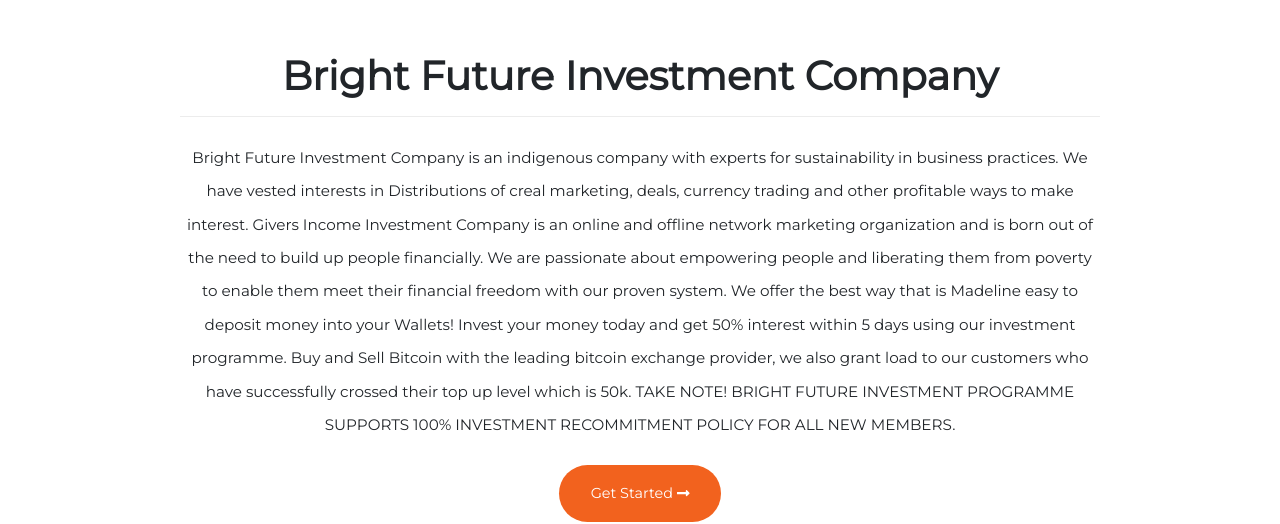
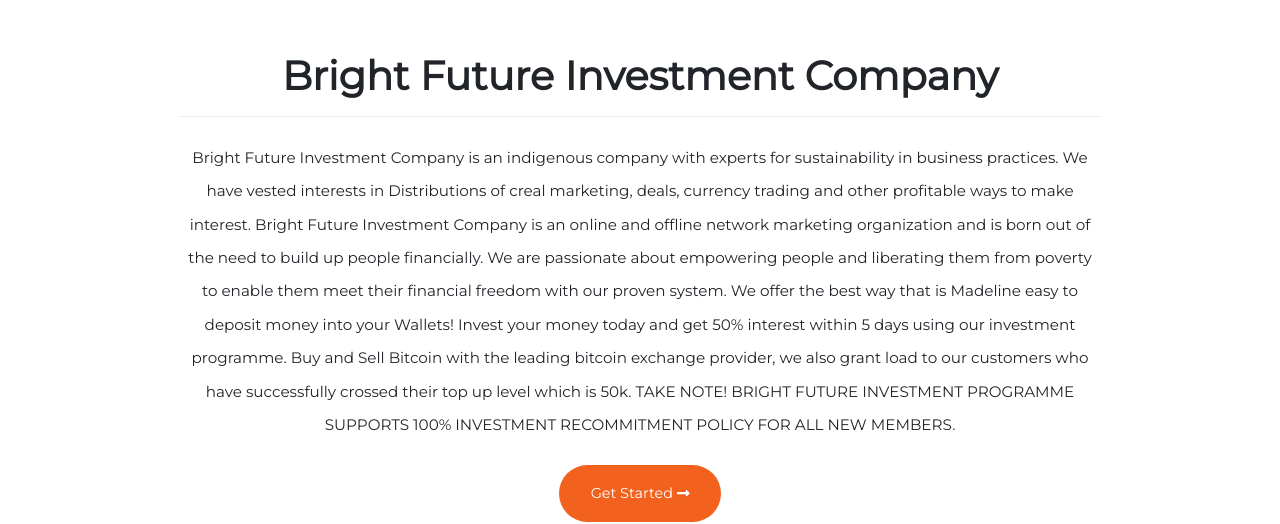
Before and after one commit to Achilles45/giversincome, a Vue app: page / in a window 1280 px wide. Shown: the part 920-1444 px from the top of the page. Built offline with nearby package versions, Linux system fonts and the light colour scheme.

Commit message:
Fixed all

```diff
--- a/src/components/Intro.vue
+++ b/src/components/Intro.vue
@@ -8,7 +8,7 @@
               <h2>Bright Future <span class="orange">Investment Company</span></h2>
               <hr>
               <p>Bright Future Investment Company is an indigenous company with experts for sustainability in business practices. We have vested interests in Distributions of creal marketing, deals, currency trading and other profitable ways to make interest.
-            Givers Income Investment Company is an online and offline network marketing organization and is born out of the need to build up people financially. We are passionate about empowering people and liberating them from poverty to enable them meet their financial freedom with our proven system.
+            Bright Future Investment Company is an online and offline network marketing organization and is born out of the need to build up people financially. We are passionate about empowering people and liberating them from poverty to enable them meet their financial freedom with our proven system.
 
             We offer the best way that is Madeline easy to deposit money into your Wallets!
 
```
